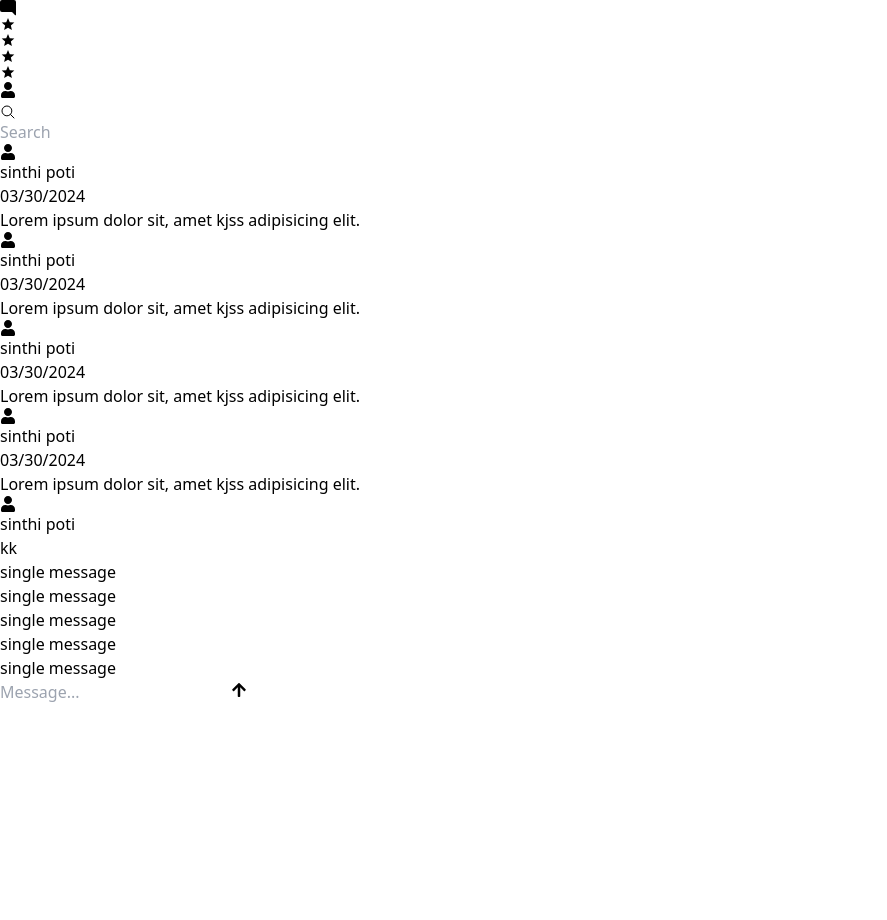
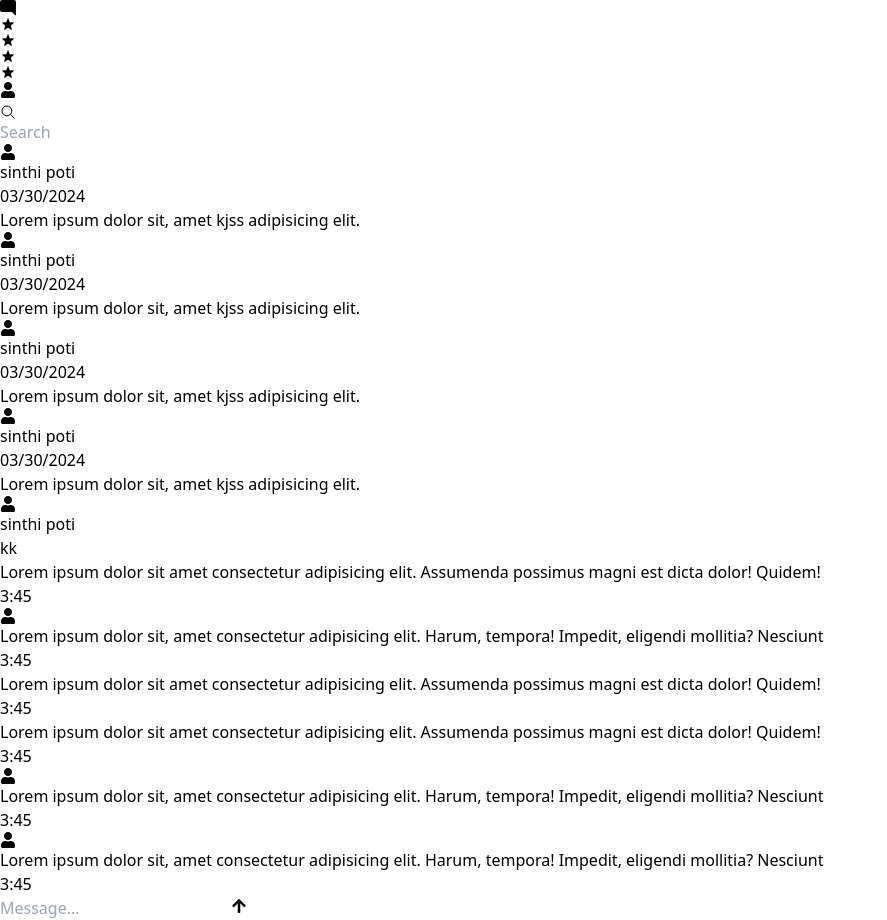
Before and after one commit to Thejellyfish1024/easy-chat-client, a React (Vite) app: page / in a window 1280 px wide. Shown: the whole page, without its empty margins (0-887 px from the left). Before the commit the page ends 800 px from the top, so only its background shows below. Built offline with nearby package versions, Linux system fonts and the light colour scheme; no server answers.

Commit message:
made the messages component

```diff
--- a/src/pages/Dashboard/ChatBox/Messages.jsx
+++ b/src/pages/Dashboard/ChatBox/Messages.jsx
@@ -17,12 +17,22 @@ const Messages = () => {
         {
             user: false,
         },
+        {
+            user: false,
+        },
     ]
     return (
-        <div>
-            {
-                messages?.map(message => <SingleMessage key={message}></SingleMessage>)
-            }
+        <div className="h-full flex flex-col justify-end">
+            <div className="space-y-4 pb-4">
+                {
+                    messages?.map(message =>
+                        <SingleMessage
+                            key={message}
+                            message={message}
+                        >
+                        </SingleMessage>)
+                }
+            </div>
         </div>
     );
 };
--- a/src/pages/Dashboard/ChatBox/SingleMessage.jsx
+++ b/src/pages/Dashboard/ChatBox/SingleMessage.jsx
@@ -1,8 +1,29 @@
+/* eslint-disable react/prop-types */
 
-const SingleMessage = () => {
+import { FaUser } from "react-icons/fa";
+
+const SingleMessage = ({ message }) => {
     return (
         <div>
-            single message
+            {
+                message?.user ?
+                    <div className="flex justify-end w-full">
+                        <div>
+                            <p className="bg-blue-500 text-gray-200 py-2 px-4 rounded-lg w-fit">Lorem ipsum dolor sit amet consectetur adipisicing elit. Assumenda possimus magni est dicta dolor! Quidem!</p>
+                            <p className="text-right pr-4 text-gray-500 text-xs mt-1">3:45</p>
+                        </div>
+                    </div>
+                    :
+                    <div className="flex gap-4 items-end">
+                        <p className="bg-gray-300 w-fit h-fit p-2 rounded-full text-white">
+                            <FaUser></FaUser>
+                        </p>
+                        <div>
+                        <p className="bg-[#FFF] py-2 px-4 rounded-lg">Lorem ipsum dolor sit, amet consectetur adipisicing elit. Harum, tempora! Impedit, eligendi mollitia? Nesciunt</p>
+                        <p className="mt-1 pl-4 text-gray-500 text-xs">3:45</p>
+                        </div>
+                    </div>
+            }
         </div>
     );
 };
```
